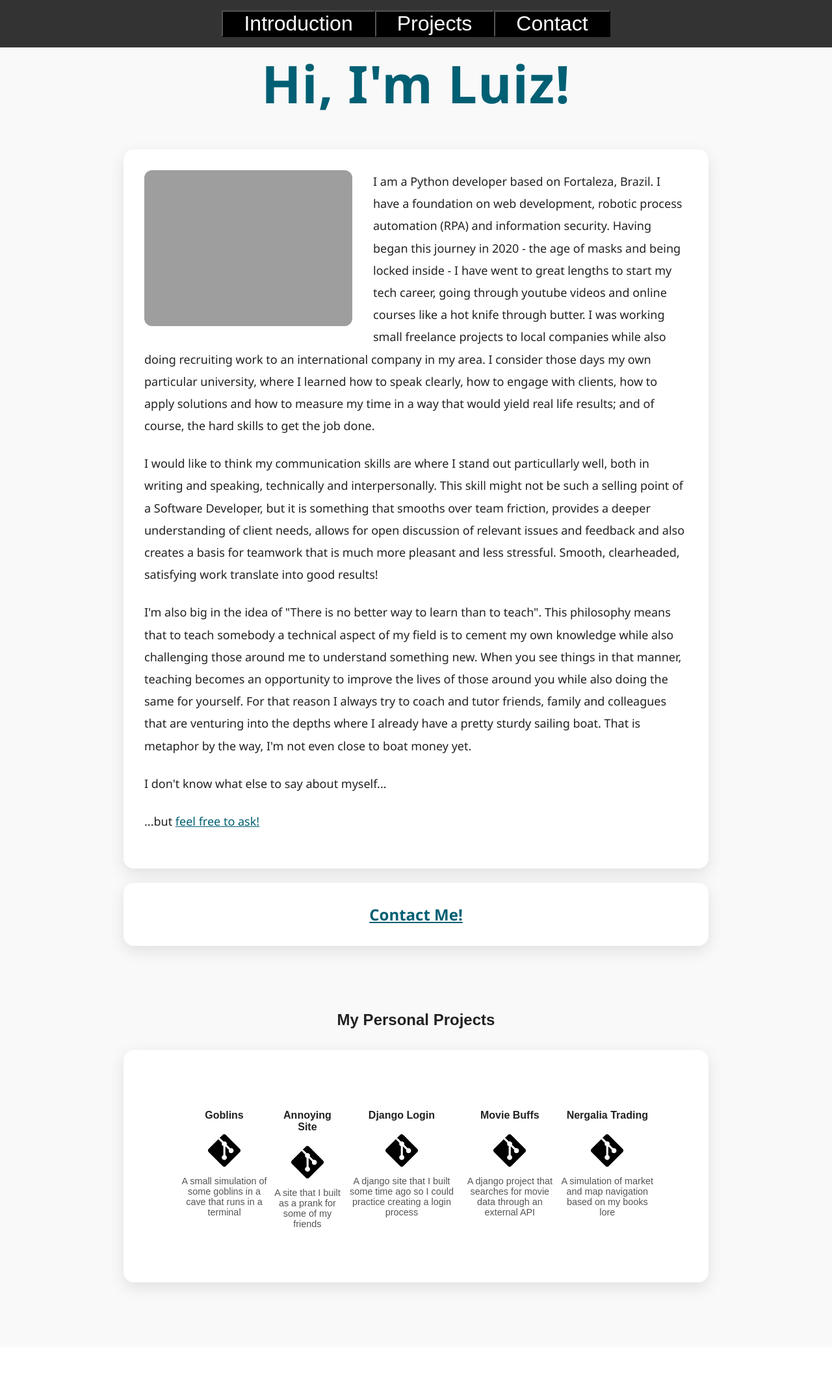
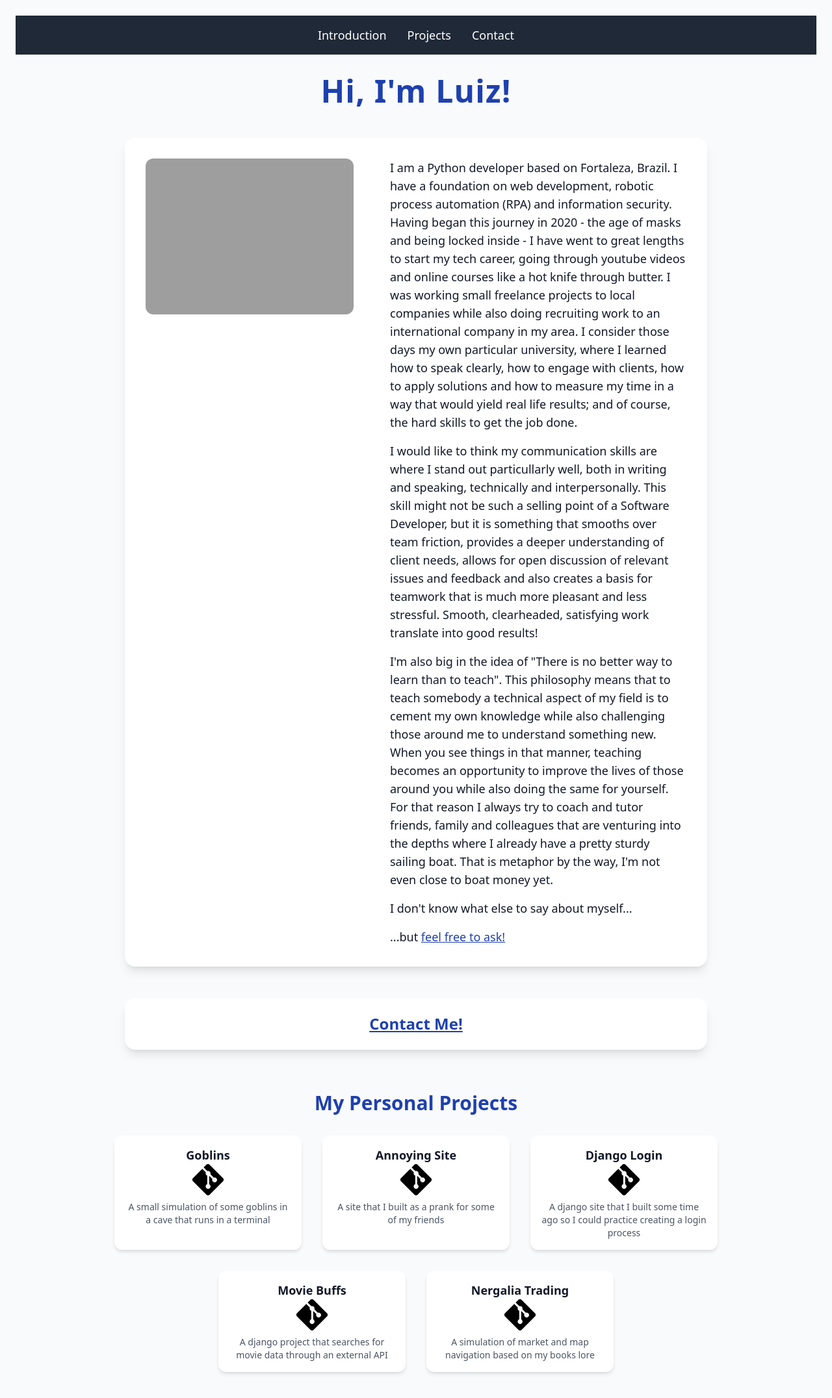
Before and after one commit to LuizGOCunha/my_landing_page, a Django app: page /engineer/ in a window 1280 px wide. Shown: the whole page at 65% size. Before the commit the page ends 1990 px from the top, so only its background shows below. Run offline with Django 5.2, Linux system fonts and the light colour scheme; some libraries are stand-ins or nearby versions; grey boxes are pictures that could not be loaded.

Commit message:
Branch with all tailwind styling, need to check how to make text wrap around image before merging to master

```diff
--- a/engineer_page/static/contact_popup.js
+++ b/engineer_page/static/contact_popup.js
@@ -1,21 +1,8 @@
-const modal = document.getElementById("contactModal");
-const btn = document.getElementById("openModal");
-const btn2 = document.getElementById("openModal2");
-const span = document.getElementsByClassName("close")[0];
-
-const open_contacts = function(event) {
-  event.preventDefault();
-  modal.style.display = "block";
-}
-btn.onclick = open_contacts;
-btn2.onclick = open_contacts;
-
-span.onclick = function() {
-  modal.style.display = "none";
-}
-
-window.onclick = function(event) {
-  if (event.target === modal) {
-    modal.style.display = "none";
-  }
-}
+document.getElementById('openModal').addEventListener('click', function (e) {
+  e.preventDefault();
+  document.getElementById('contactModal').classList.remove('hidden');
+});
+document.getElementById('openModal2').addEventListener('click', function (e) {
+  e.preventDefault();
+  document.getElementById('contactModal').classList.remove('hidden');
+});
--- a/engineer_page/templates/eng_index.html
+++ b/engineer_page/templates/eng_index.html
@@ -5,102 +5,92 @@
   <meta charset="UTF-8" />
   <meta name="viewport" content="width=device-width, initial-scale=1.0" />
   <title>Luiz, the Engineer</title>
+
+  <!-- Tailwind CSS CDN -->
+  <script src="https://cdn.tailwindcss.com"></script>
+
+  <!-- FontAwesome -->
   <link rel="stylesheet" href="https://cdnjs.cloudflare.com/ajax/libs/font-awesome/6.5.0/css/all.min.css" integrity="sha512-..." crossorigin="anonymous" referrerpolicy="no-referrer" />
-  <link rel="stylesheet" href="{% static 'eng_index_style.css' %}"/>
+</head>
+<body class="bg-gray-50 text-gray-900 font-sans p-6">
 
-</head>
-<body>
-
-  <nav id="dashboard-nav">
-    <button class="dashboard-button">
-      <a href="#introduction" class="dashboard-link">Introduction</a>
-    </button>
-    <button class="dashboard-button">
-      <a href="#projects" class="dashboard-link">Projects</a>
-    </button>
-    <button class="dashboard-button">
-      <a href="#contact" class="dashboard-link">Contact</a>
-    </button>
+  <!-- Navigation -->
+  <nav class="bg-gray-800 text-white flex justify-center space-x-8 py-4 mb-8">
+    <a href="#introduction" class="text-lg hover:text-blue-400 transition">Introduction</a>
+    <a href="#projects" class="text-lg hover:text-blue-400 transition">Projects</a>
+    <a href="#contact" class="text-lg hover:text-blue-400 transition">Contact</a>
   </nav>
 
-  <header>
-    <h1>Hi, I'm Luiz!</h1>
+  <!-- Header -->
+  <header class="text-center mb-12">
+    <h1 class="text-5xl text-blue-800 font-bold tracking-wide">Hi, I'm Luiz!</h1>
   </header>
 
-  <div class="card">
-    <div class="description">
+  <!-- Profile Card -->
+  <div class="max-w-4xl mx-auto bg-white p-8 rounded-2xl shadow-lg mb-12 flex flex-col lg:flex-row items-start gap-8">
     <img
       src="{% static 'portrait.jpg' %}"
       alt="Profile Picture"
-        class="profile-image"
-        width="3000"
-        height="4500"
+      class="w-80 rounded-xl object-cover float-left mr-6 mb-4"
     />
+    <div class="text-lg space-y-4">
       {% for paragraph in paragraphs %}
         <p>{{ paragraph }}</p>
       {% endfor %}
       <p>
-        ...but <a href="#" id="openModal" style="color: var(--accent); text-decoration: underline;">feel free to ask!</a>
+        ...but
+        <a href="#" id="openModal" class="text-blue-800 underline">feel free to ask!</a>
       </p>
-
     </div>
   </div>
-  <br>
 
-  <div class="card">
-    <h2 style="text-align: center;">
-
-      <a href="#" id="openModal2" style="color: var(--accent); text-decoration: underline;">Contact Me!</a>
+  <!-- Contact Card -->
+  <div class="max-w-4xl mx-auto bg-white p-6 rounded-2xl shadow-lg text-center mb-12">
+    <h2 class="text-2xl font-semibold">
+      <a href="#" id="openModal2" class="text-blue-800 underline">Contact Me!</a>
     </h2>
   </div>
 
-  <div id="my-gallery-container">
-
-    <header id="my-gallery-header">
-      <h2>My Personal Projects</h2>
+  <!-- Gallery Section -->
+  <section id="projects" class="max-w-6xl mx-auto p-4">
+    <header class="text-center mb-8">
+      <h2 class="text-3xl font-bold text-blue-800">My Personal Projects</h2>
     </header>
-
-    <div class="card">
-      <main class="my-gallery-grid">
-        <div class="my-gallery-container">
+    <div class="flex flex-wrap justify-center gap-8">
       {% for project_info in projects %}
-          <div class="project-container">
-            <div class="my-gallery-title">{{ project_info.name}}</div>
-            <a class="my-gallery-link" href="{{ project_info.link }}">
-              <img class="my-galley-image" src="{% static 'github_icon.png' %}">
+      <div class="bg-white rounded-xl shadow-md p-4 w-72 text-center space-y-2">
+        <h3 class="font-bold text-lg">{{ project_info.name }}</h3>
+        <a href="{{ project_info.link }}">
+          <img src="{% static 'github_icon.png' %}" alt="Project Link" class="h-12 w-12 mx-auto" />
         </a>
-            <div class="my-gallery-description">{{ project_info.description }}</div>
+        <p class="text-sm text-gray-600">{{ project_info.description }}</p>
       </div>
       {% endfor %}
     </div>
-      </main>
-    </div>
+  </section>
 
-  </div>
-
-<div id="contactModal" class="modal">
-  <div class="modal-content">
-    <span class="close">&times;</span>
-    <h2>Talk to me!</h2>
-    <ul>
-      <li>
-        <i class="fas fa-envelope"></i>
-        <a href="mailto:valuiz1@gmail.com">valuiz1@gmail.com</a>
+  <!-- Modal -->
+  <div id="contactModal" class="hidden fixed inset-0 bg-black bg-opacity-40 z-50 flex items-center justify-center">
+    <div class="bg-white p-6 rounded-xl shadow-lg w-full max-w-md relative">
+      <button class="absolute top-4 right-4 text-gray-500 text-2xl hover:text-black" onclick="document.getElementById('contactModal').classList.add('hidden')">&times;</button>
+      <h2 class="text-2xl font-bold text-blue-800 mb-4">Talk to me!</h2>
+      <ul class="space-y-4 text-lg">
+        <li class="flex items-center gap-2">
+          <i class="fas fa-envelope text-blue-800"></i>
+          <a href="mailto:valuiz1@gmail.com" class="text-blue-800 hover:underline">valuiz1@gmail.com</a>
         </li>
-      <li>
-        <i class="fab fa-linkedin"></i>
-        <a href="https://www.linkedin.com/in/luiz-gustavo-oliveira-3a3623226/" target="_blank">LinkedIn</a>
+        <li class="flex items-center gap-2">
+          <i class="fab fa-linkedin text-blue-800"></i>
+          <a href="https://www.linkedin.com/in/luiz-gustavo-oliveira-3a3623226/" target="_blank" class="text-blue-800 hover:underline">LinkedIn</a>
         </li>
-      <li>
-        <i class="fas fa-phone"></i>
-        <a href="tel:+5585974011007">+55 (85) 97401-1007</a>
+        <li class="flex items-center gap-2">
+          <i class="fas fa-phone text-blue-800"></i>
+          <a href="tel:+5585974011007" class="text-blue-800 hover:underline">+55 (85) 97401-1007</a>
         </li>
       </ul>
     </div>
   </div>
 
-
-
 <script src="{% static 'contact_popup.js' %}"></script>
 
 </body>
```
Lines whose indentation alone changed are shown as unchanged.
